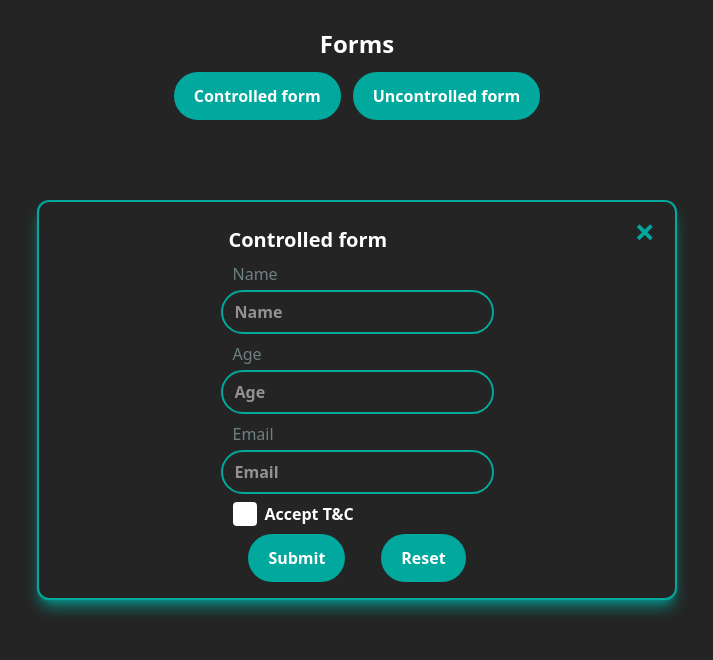
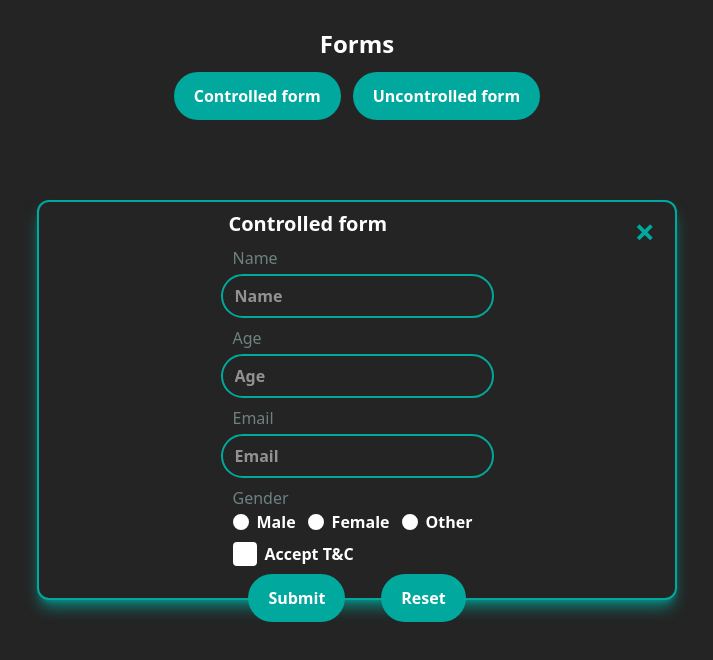
Before and after one commit to binary-apple/react2025q3, a React (Vite) app: page / in a window 1280 px wide. Both pictures are taken after a click on the button "Controlled form". Shown: the top 660 px of the page, without its empty margins (283-996 px from the left). Built offline with nearby package versions, Linux system fonts and the light colour scheme.

Commit message:
feat: add custom component and layout to forms for gender picker

```diff
--- a/src/components/forms/controlled-form.tsx
+++ b/src/components/forms/controlled-form.tsx
@@ -1,4 +1,4 @@
-import { Input, Checkbox } from '@/components/inputs';
+import { Input, Checkbox, GenderPicker } from '@/components/inputs';
 import Button from '@/components/button';
 
 function ControlledForm() {
@@ -9,6 +9,7 @@ function ControlledForm() {
         <Input placeholder="Name" label="Name" />
         <Input placeholder="Age" label="Age" type="number" />
         <Input placeholder="Email" label="Email" type="email" />
+        <GenderPicker />
         <Checkbox label="Accept T&C" />
         <div className="flex gap-2 justify-evenly">
           <Button type="submit">Submit</Button>
--- a/src/components/forms/uncontrolled-form.tsx
+++ b/src/components/forms/uncontrolled-form.tsx
@@ -1,4 +1,4 @@
-import { Input, Checkbox } from '@/components/inputs';
+import { Input, Checkbox, GenderPicker } from '@/components/inputs';
 import Button from '@/components/button';
 
 function UncontrolledForm() {
@@ -9,6 +9,7 @@ function UncontrolledForm() {
         <Input placeholder="Name" label="Name" />
         <Input placeholder="Age" label="Age" type="number" />
         <Input placeholder="Email" label="Email" type="email" />
+        <GenderPicker />
         <Checkbox label="Accept T&C" />
         <div className="flex gap-2 justify-evenly">
           <Button type="submit">Submit</Button>
--- /dev/null
+++ b/src/components/inputs/gender-radio.tsx
@@ -0,0 +1,43 @@
+import { twMerge } from 'tailwind-merge';
+
+type Gender = 'male' | 'female' | 'other';
+
+const GENDER_LABELS: Record<Gender, string> = {
+  male: 'Male',
+  female: 'Female',
+  other: 'Other',
+};
+
+function GenderPicker() {
+  return (
+    <fieldset className="px-3">
+      <legend className="text-grey">Gender</legend>
+
+      <div className="flex flex-wrap gap-3">
+        {Object.entries(GENDER_LABELS).map(([value, label]) => (
+          <label
+            key={value}
+            className="group flex items-center gap-2 cursor-pointer select-none"
+          >
+            <input
+              type="radio"
+              className="peer absolute h-0 w-0"
+              value={value}
+              name="gender"
+            />
+            <span
+              className={twMerge(
+                'relative h-4 w-4 rounded-full border-2 border-foreground bg-white',
+                'peer-checked:bg-primary group-hover:bg-grey'
+              )}
+            />
+
+            <span className="font-semibold group-hover:text-grey">{label}</span>
+          </label>
+        ))}
+      </div>
+    </fieldset>
+  );
+}
+
+export default GenderPicker;
--- a/src/components/inputs/index.ts
+++ b/src/components/inputs/index.ts
@@ -1,3 +1,5 @@
 export { default as Input } from './input';
 
 export { default as Checkbox } from './checkbox';
+
+export { default as GenderPicker } from './gender-radio';
```
